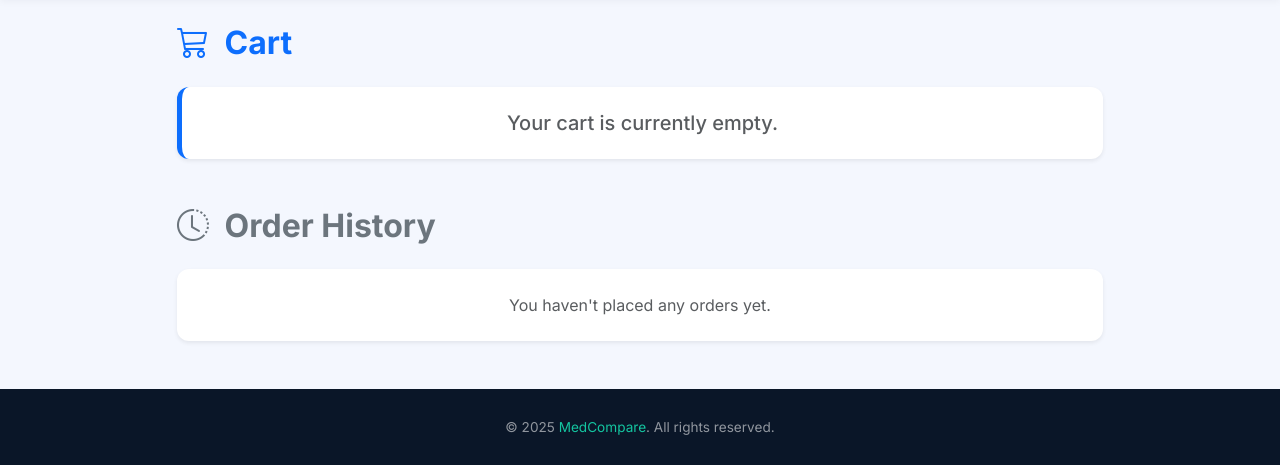
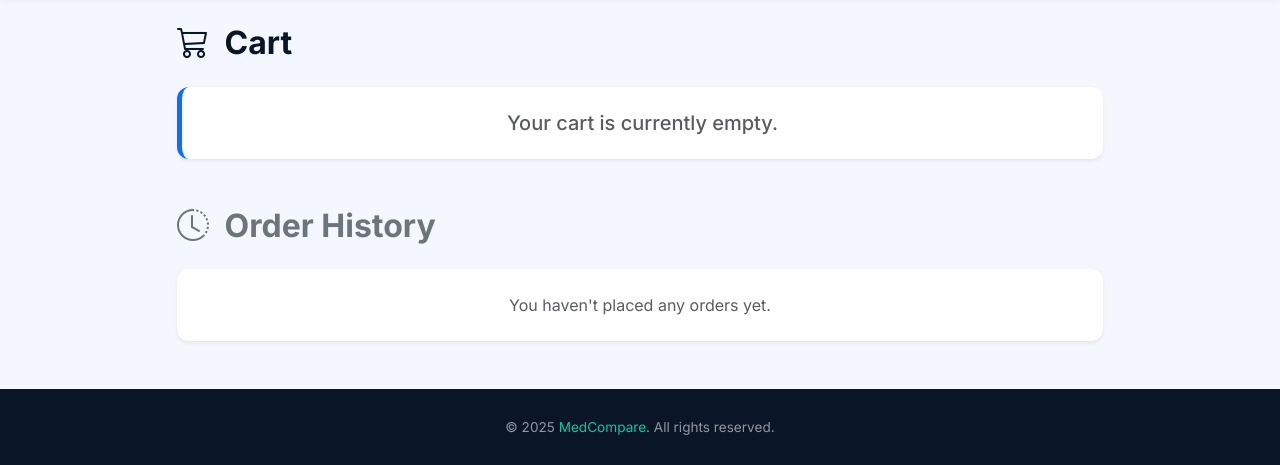
Before and after one commit to muazainal/mz-medcompare, a Django app: page /my-orders/ in a window 1280 px wide. Shown: the part 67-532 px from the top of the page. Run offline with Django 5.2, Linux system fonts and the light colour scheme; the visitor is signed in with stand-in values (Sample User, id 1); data that the repository does not hold is empty.

Commit message:
style: Match text-primary and bg-primary with the global custom primary color

```diff
--- a/medicines/static/css/style.css
+++ b/medicines/static/css/style.css
@@ -999,6 +999,15 @@ input[type="email"]:focus {
     box-shadow: 0 4px 12px rgba(10, 22, 40, 0.2);
 }
 
+.text-primary {
+    color: var(--primary) !important;
+}
+
+.bg-primary {
+    background-color: var(--primary) !important;
+    color: #ffffff !important;
+}
+
 .btn-outline-primary {
     border-color: var(--primary);
     color: var(--primary);
```
